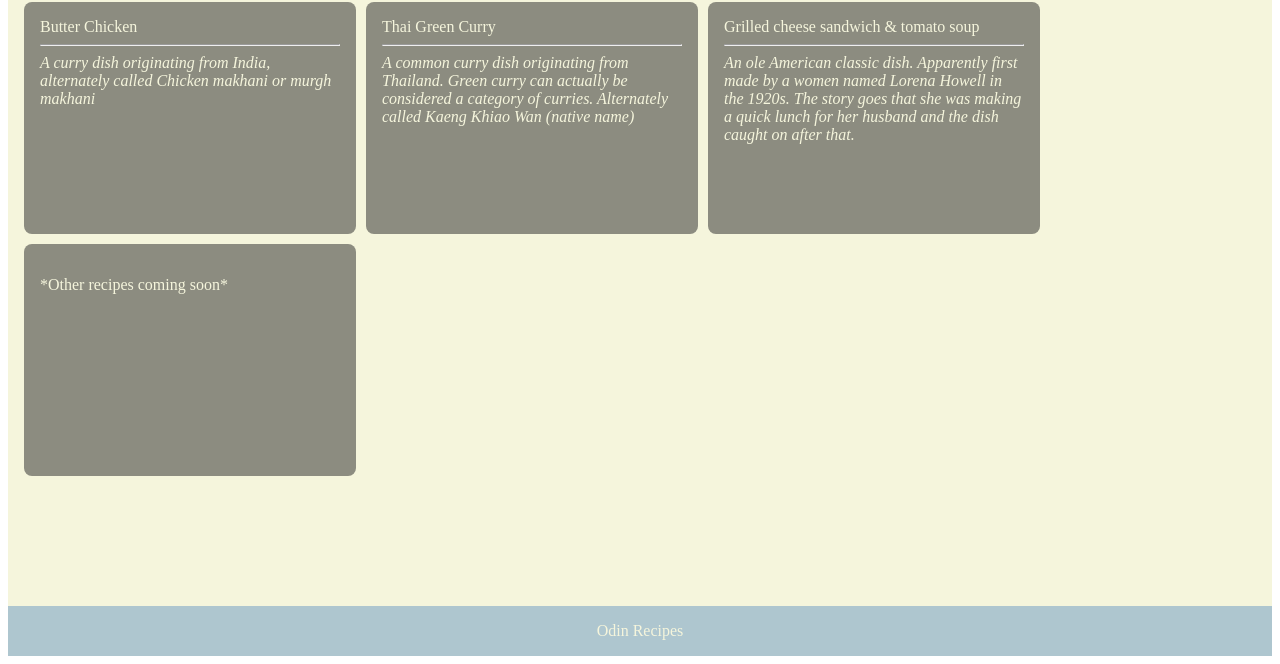
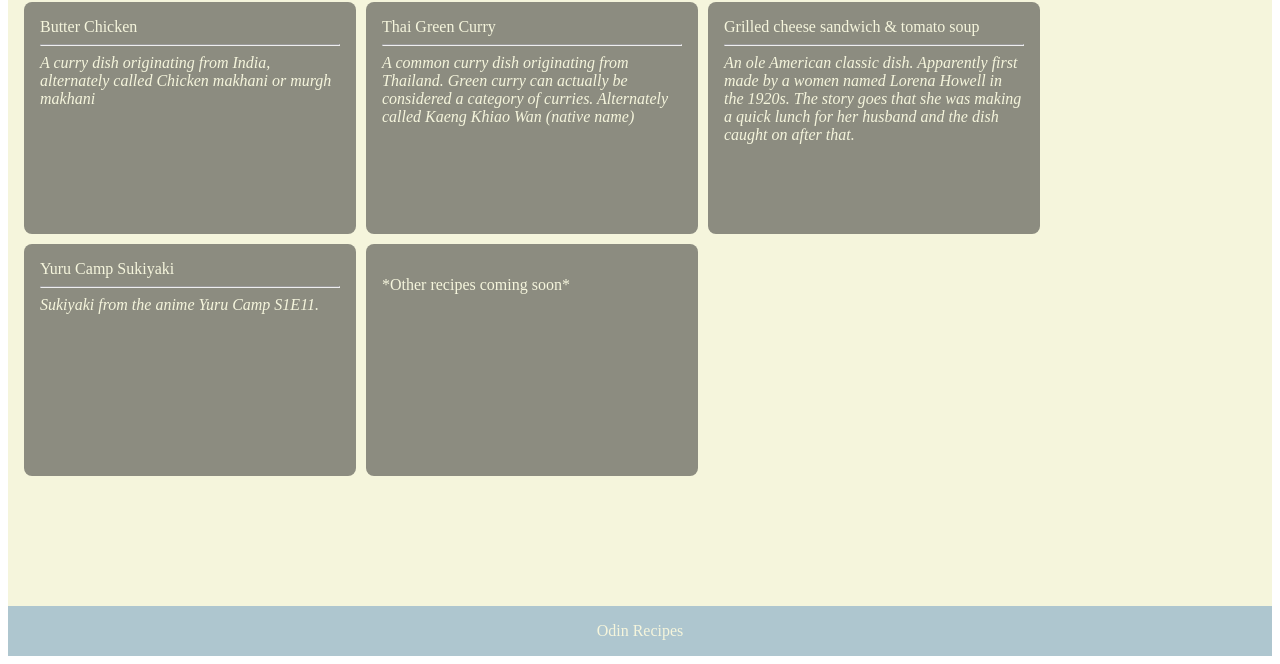
Before and after one commit to SFujiN/odin-recipes, a plain HTML site: page index.html in a window 1280 px wide. Shown: the part 152-816 px from the top of the page. Drawn offline with Linux system fonts and the light colour scheme.

Commit message:
TODO: Add new recipe - finish Sukiyaki recipe and description - Also consider adding a nav bar to the recipes to be able to go back to homepage

```diff
--- a/index.html
+++ b/index.html
@@ -34,6 +34,13 @@
                         <div class="description">An ole American classic dish. Apparently first made by a women named Lorena Howell in the 1920s. The story goes that she was making a quick lunch for her husband and the dish caught on after that.</div>
                     </div>
                 </a>
+                <a href="recipes/yuru-camp-sukiyaki.html">
+                  <div class="card">
+                    Yuru Camp Sukiyaki
+                    <hr>
+                    <div class="description">Sukiyaki from the anime Yuru Camp S1E11.</div>
+                  </div>
+                </a>
                 <div class="card">
                     <p>*Other recipes coming soon*</p>
                 </div>
```
